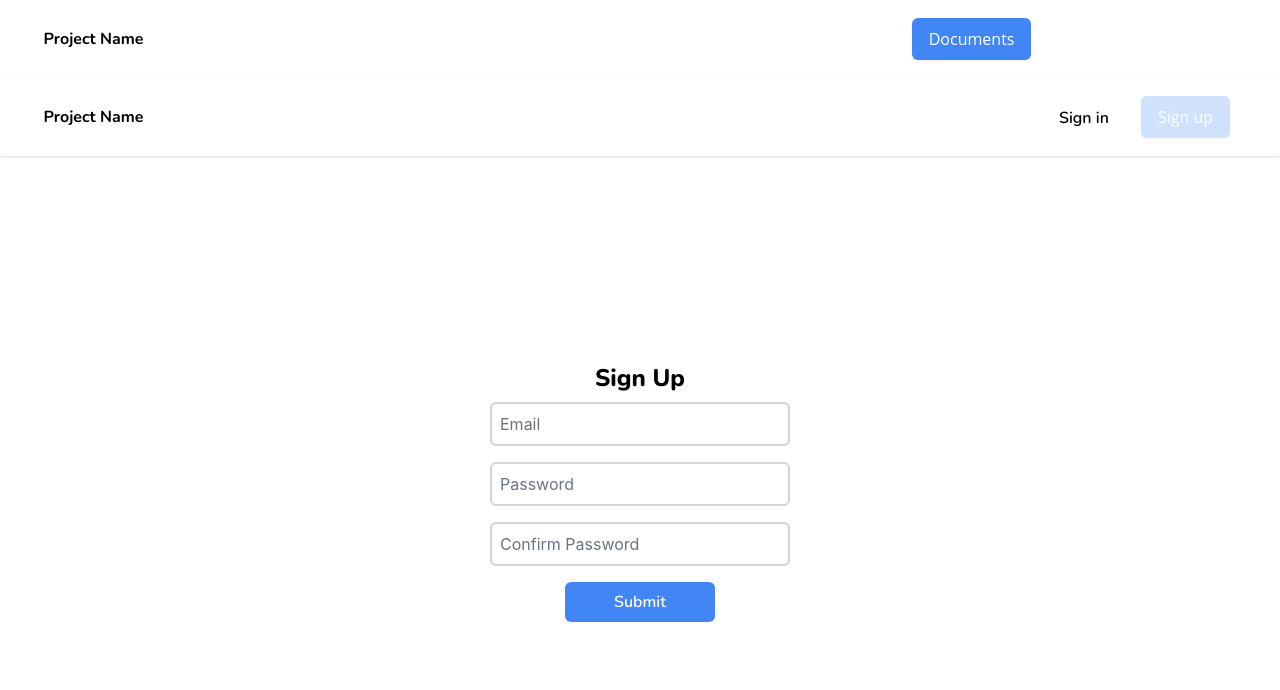
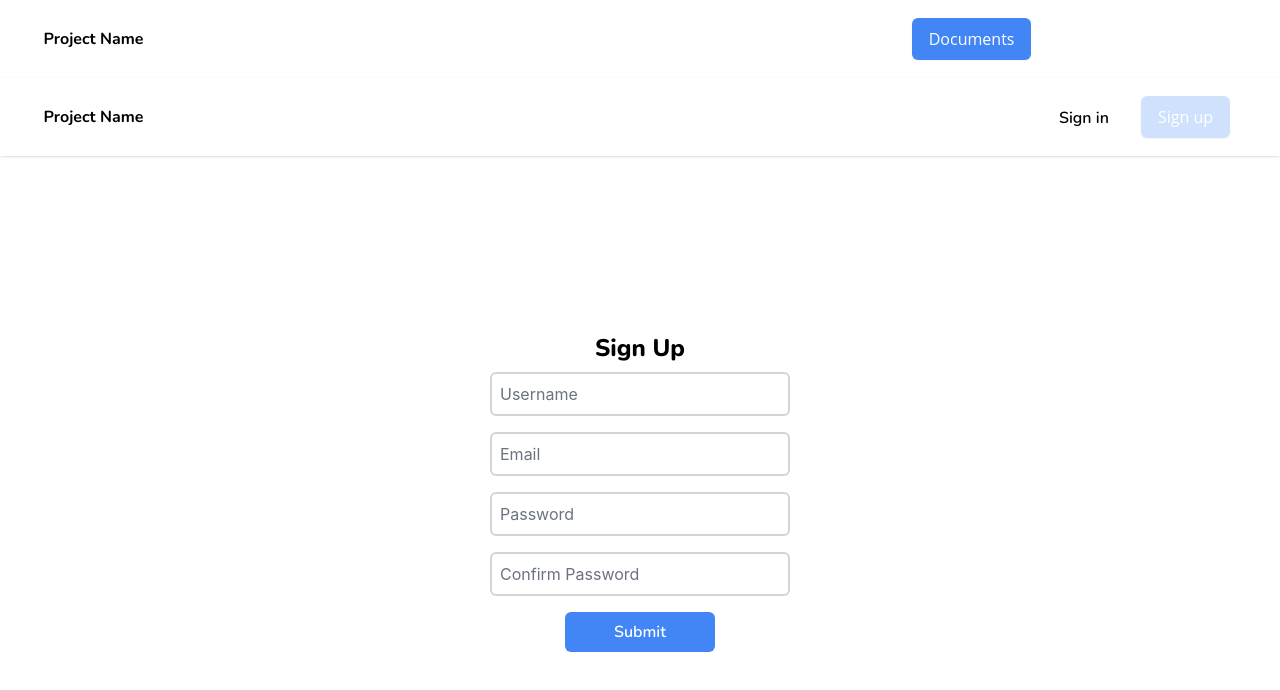
Before and after one commit to FCS-hacked/frontend, a React (Create React App) app: page /signup in a window 1280 px wide. Shown: the top 690 px of the page. Built offline with nearby package versions, Linux system fonts and the light colour scheme.

Commit message:
table done and working on signup

```diff
--- a/src/Pages/SignUp/index.tsx
+++ b/src/Pages/SignUp/index.tsx
@@ -28,6 +28,7 @@ export default function SignUp() {
                     {/* <input type='text' placeholder='First Name' className='border-2 border-gray-300 rounded-md p-2 my-2 w-full'/>
                     <input type='text' placeholder='Last Name' className='border-2 border-gray-300 rounded-md p-2 my-2 w-full'/>
                     <input type='text' placeholder='Aadhar Number' className='border-2 border-gray-300 rounded-md p-2 my-2 w-full'/> */}
+                    <input type='text' placeholder='Username' className='border-2 border-gray-300 rounded-md p-2 my-2 w-full'/>
                     <input type='text' placeholder='Email' className='border-2 border-gray-300 rounded-md p-2 my-2 w-full'/>
                     <input type='password' placeholder='Password' className='border-2 border-gray-300 rounded-md p-2 my-2 w-full'/>
                     <input type='password' placeholder='Confirm Password' className='border-2 border-gray-300 rounded-md p-2 my-2 w-full'/>
```
